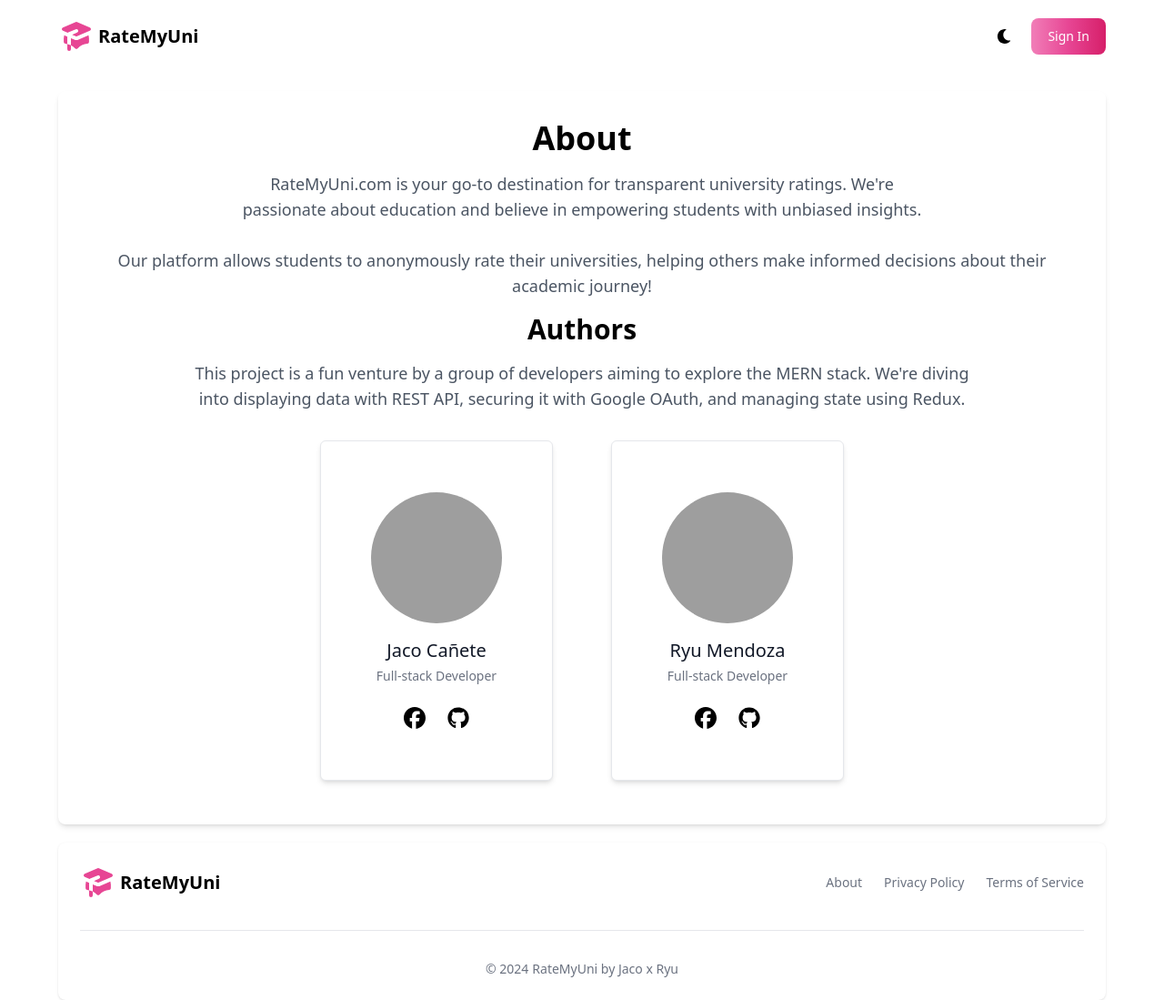
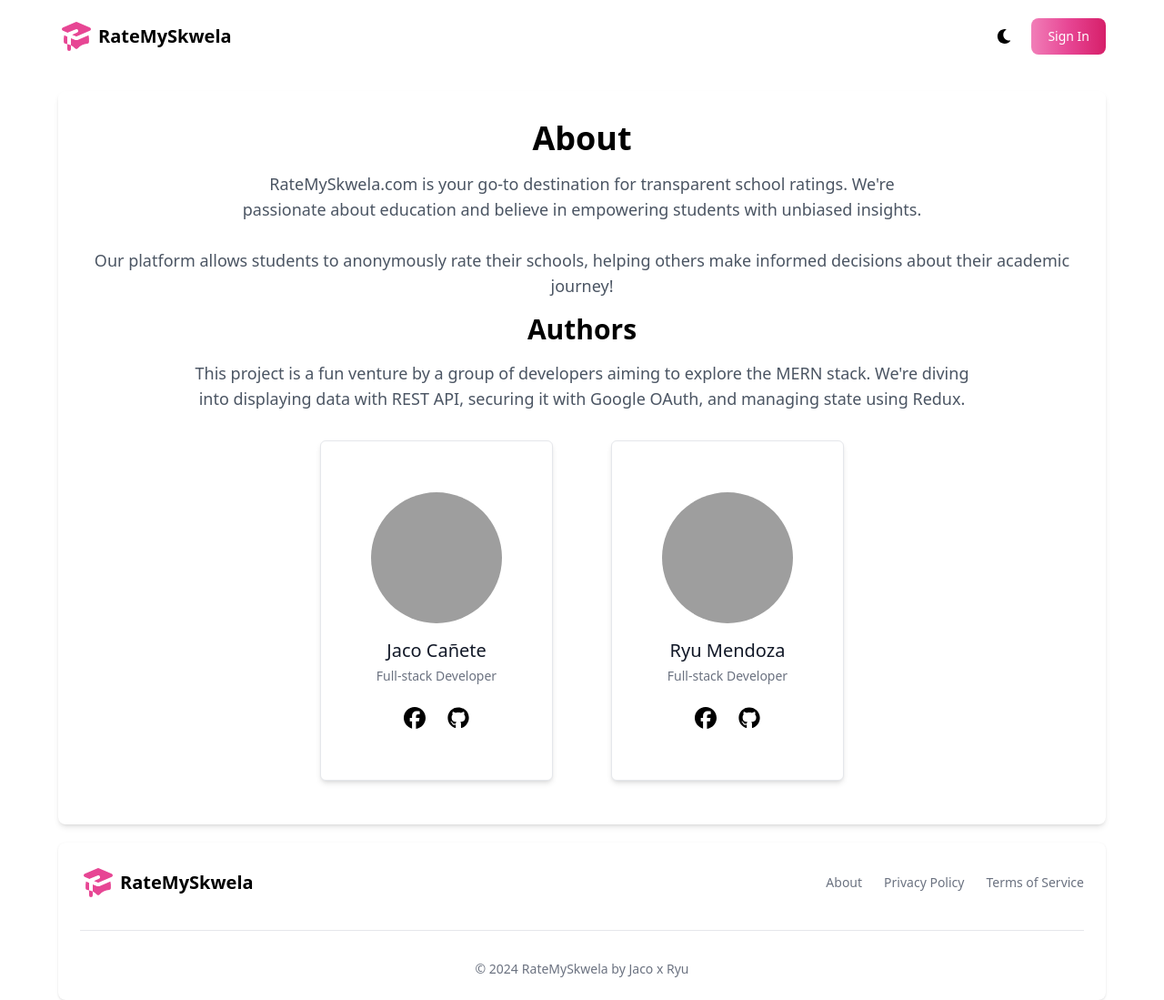
Before and after one commit to jacocanete/ratemyskwela, a React (Vite) app in the folder client/: page /about in a window 1280 px wide. Shown: the whole page at 91% size. Built offline with nearby package versions, Linux system fonts and the light colour scheme; no server answers; grey boxes are pictures that could not be loaded; the HTML template or start-up script is replaced by a standard one.

Commit message:
update: app name from RateMyUni to RateMySkwela

```diff
--- a/client/src/components/Footer.jsx
+++ b/client/src/components/Footer.jsx
@@ -12,7 +12,7 @@ export default function FooterCom() {
             <div className="flex gap-1 justify-center">
               <HiAcademicCap className="w-10 h-10 text-pink-500 dark:text-pink-300" />
               <span className="self-center whitespace-nowrap text-xl font-bold dark:text-white hidden md:inline">
-                RateMyUni
+                RateMySkwela
               </span>
             </div>
             <Footer.LinkGroup className="justify-center">
@@ -30,7 +30,7 @@ export default function FooterCom() {
           <Footer.Divider />
           <Footer.Copyright
             href="https://github.com/jacocanete/ratemyuni-app"
-            by="RateMyUni by Jaco x Ryu"
+            by="RateMySkwela by Jaco x Ryu"
             year={2024}
           />
         </div>
--- a/client/src/components/Header.jsx
+++ b/client/src/components/Header.jsx
@@ -72,7 +72,7 @@ export default function Header() {
         <Navbar.Brand as={Link} to="/" className="gap-1">
           <HiAcademicCap className="w-10 h-10 text-pink-500 dark:text-pink-300" />
           <span className="self-center whitespace-nowrap text-xl font-bold dark:text-white">
-            RateMyUni
+            RateMySkwela
           </span>
         </Navbar.Brand>
         <div className="flex gap-2 md:order-2">
--- a/client/src/pages/About.jsx
+++ b/client/src/pages/About.jsx
@@ -8,12 +8,12 @@ export default function About() {
       <Card className="max-w-full flex flex-col shadow-md border-0 transition duration-300 ease-in-out p-2">
         <h1 className="text-4xl text-center font-bold">About</h1>
         <p className="text-lg text-gray-600 dark:text-gray-400 text-balance text-center">
-          RateMyUni.com is your go-to destination for transparent university
+          RateMySkwela.com is your go-to destination for transparent school
           ratings. We're passionate about education and believe in empowering
           students with unbiased insights.
           <br />
           <br />
-          Our platform allows students to anonymously rate their universities,
+          Our platform allows students to anonymously rate their schools,
           helping others make informed decisions about their academic journey!
         </p>
         <h2 className="text-3xl text-center font-bold">Authors</h2>
--- a/client/src/pages/PrivacyPolicy.jsx
+++ b/client/src/pages/PrivacyPolicy.jsx
@@ -7,7 +7,7 @@ export default function PrivacyPolicy() {
       <Card className="max-w-full flex flex-col shadow-md border-0 transition duration-300 ease-in-out p-2">
         <h2 className="text-4xl text-center font-bold">Privacy Policy</h2>
         <h3 className="text-2xl font-bold">Introduction: </h3>
-        <p className="text-lg text-gray-600 dark:text-gray-400 text-balance text-left">
+        <p className="text-lg text-gray-600 dark:text-gray-400 text-pretty text-left">
           We collect user information primarily for account management purposes.
           As this website is a student project, the data collected is solely for
           managing users within the platform. We do not intend to use this data
@@ -17,7 +17,7 @@ export default function PrivacyPolicy() {
         <h3 className="text-2xl font-bold">
           Types of Data Collected - Personal Data:
         </h3>
-        <p className="text-lg text-gray-600 dark:text-gray-400 text-balance text-left">
+        <p className="text-lg text-gray-600 dark:text-gray-400 text-pretty text-left">
           We collect essential user information such as email addresses and
           usernames for registration. Users remain anonymous when interacting
           with the website. Additionally, the privacy of user emails and
@@ -25,27 +25,27 @@ export default function PrivacyPolicy() {
         </p>
 
         <h3 className="text-2xl font-bold">Cookies:</h3>
-        <p className="text-lg text-gray-600 dark:text-gray-400 text-balance text-left">
+        <p className="text-lg text-gray-600 dark:text-gray-400 text-pretty text-left">
           Currently, our use of cookies is primarily for login functionality.
           Further details on cookie usage may be provided as development
           progresses.
         </p>
 
         <h3 className="text-2xl font-bold">Third-Party Services:</h3>
-        <p className="text-lg text-gray-600 dark:text-gray-400 text-balance text-left">
+        <p className="text-lg text-gray-600 dark:text-gray-400 text-pretty text-left">
           Our website may offer Google as an alternative registration option.
           However, aside from this feature, we do not utilize any additional
           third-party services.
         </p>
 
         <h3 className="text-2xl font-bold">Changes to This Policy: </h3>
-        <p className="text-lg text-gray-600 dark:text-gray-400 text-balance text-left">
+        <p className="text-lg text-gray-600 dark:text-gray-400 text-pretty text-left">
           While updates to the Privacy Policy may occur, they are expected to be
           minimal given the nature of this project. Any changes will be
           communicated transparently to users.
         </p>
         <br />
-        <p className="text-lg text-gray-600 dark:text-gray-400 text-balance text-left">
+        <p className="text-lg text-gray-600 dark:text-gray-400 text-pretty text-left">
           For any questions or concerns regarding our Privacy Policy or data
           practices, please feel free to contact us directly.
         </p>
--- a/client/src/pages/TermsOfService.jsx
+++ b/client/src/pages/TermsOfService.jsx
@@ -7,13 +7,13 @@ export default function TermsOfService() {
       <Card className="max-w-full flex flex-col shadow-md border-0 transition duration-300 ease-in-out p-2">
         <h2 className="text-4xl text-center font-bold">Terms of Service</h2>
         <h3 className="text-2xl font-bold">Authenticity: </h3>
-        <p className="text-lg text-gray-600 dark:text-gray-400 text-balance text-left">
+        <p className="text-lg text-gray-600 dark:text-gray-400 text-pretty text-left">
           Users are required to provide genuine and truthful reviews based on
           their personal experiences. Reviews must refrain from containing any
           false, misleading, or defamatory information.
         </p>
         <h3 className="text-2xl font-bold">Proprietary Rights: </h3>
-        <p className="text-lg text-gray-600 dark:text-gray-400 text-balance text-left">
+        <p className="text-lg text-gray-600 dark:text-gray-400 text-pretty text-left">
           By submitting a review, users grant the platform permission to use and
           share the review within the community for non-commercial purposes.
           This license allows the platform to facilitate user interaction and
@@ -21,26 +21,26 @@ export default function TermsOfService() {
         </p>
 
         <h3 className="text-2xl font-bold">No Conflicts of Interest: </h3>
-        <p className="text-lg text-gray-600 dark:text-gray-400 text-balance text-left">
+        <p className="text-lg text-gray-600 dark:text-gray-400 text-pretty text-left">
           Users must confirm that they have no financial or other conflicts of
           interest influencing their review.
         </p>
 
         <h3 className="text-2xl font-bold">Responsibility for Content: </h3>
-        <p className="text-lg text-gray-600 dark:text-gray-400 text-balance text-left">
+        <p className="text-lg text-gray-600 dark:text-gray-400 text-pretty text-left">
           Users bear full responsibility for the content of their reviews and
           any consequences arising from its publication.
         </p>
 
         <h3 className="text-2xl font-bold">Right to Remove: </h3>
-        <p className="text-lg text-gray-600 dark:text-gray-400 text-balance text-left">
+        <p className="text-lg text-gray-600 dark:text-gray-400 text-pretty text-left">
           The platform reserves the right to delete any review that violates
           these terms and conditions or is deemed inappropriate, offensive, or
           in contravention of the law.
         </p>
 
         <br />
-        <p className="text-lg text-gray-600 dark:text-gray-400 text-balance text-left">
+        <p className="text-lg text-gray-600 dark:text-gray-400 text-pretty text-left">
           By submitting a review, users acknowledge that they have read,
           understood, and consent to abide by these terms and conditions.
         </p>
```
Also changed, not shown: 1 other file (tests, documents, lock files or other folders).
